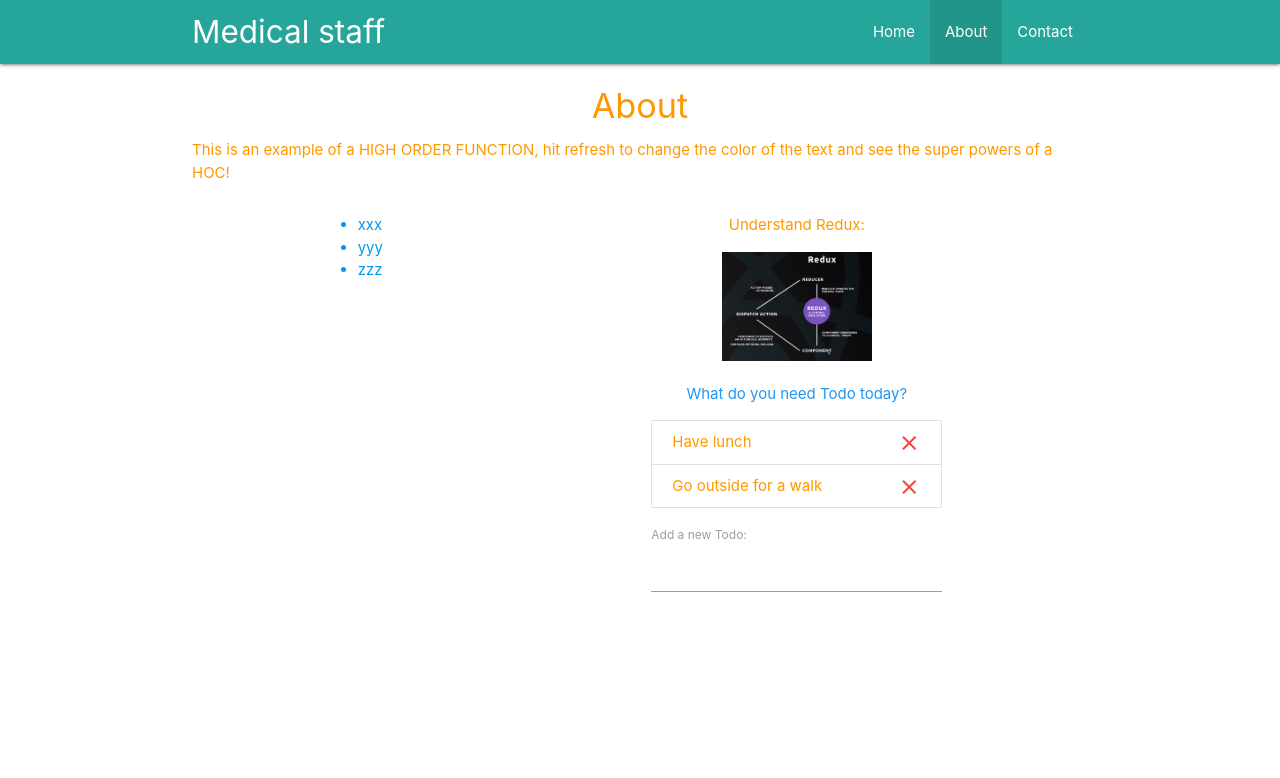
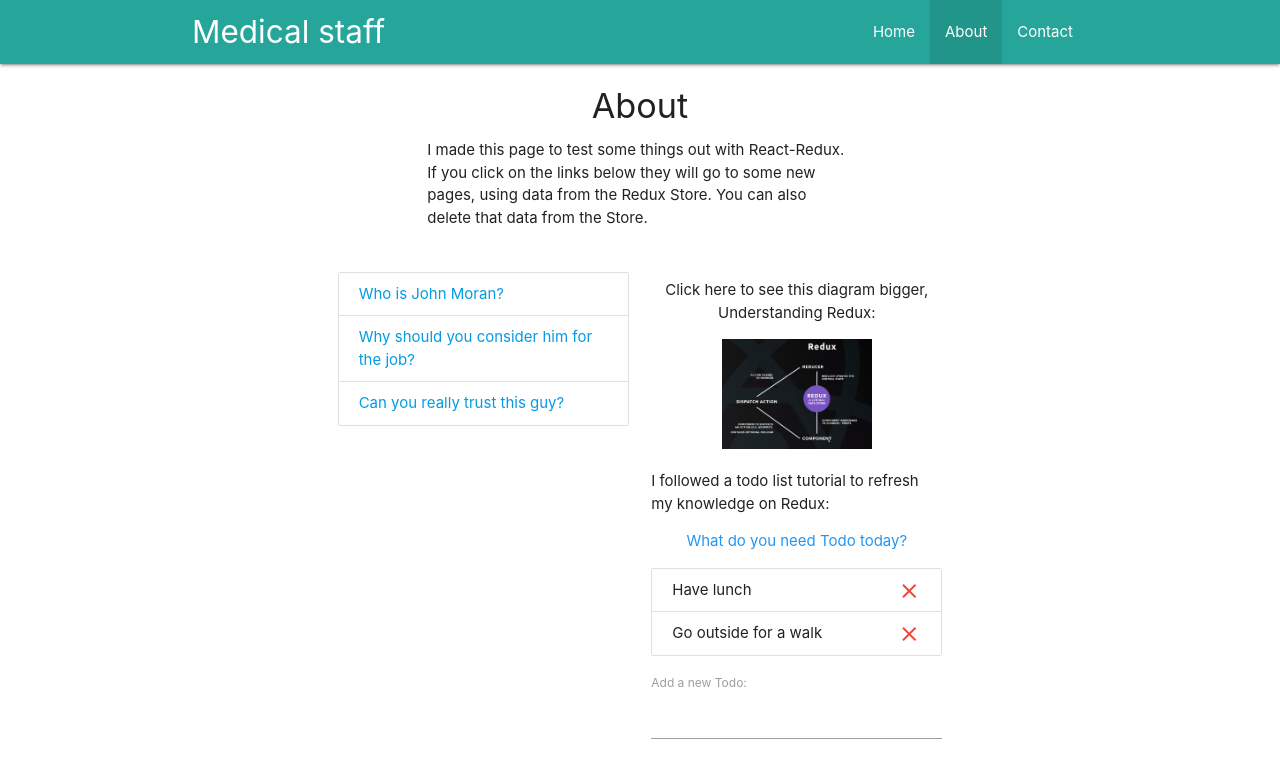
Before and after one commit to artworkjpm/roche-app-jm, a React (Create React App) app: page /about in a window 1280 px wide. Shown: the top 778 px of the page. Built offline with nearby package versions, Linux system fonts and the light colour scheme.

Commit message:
battle with time x axis

```diff
--- a/src/components/About.js
+++ b/src/components/About.js
@@ -1,19 +1,19 @@
 import React from "react";
 import HomeTesting from "./HomeTesting";
-import Rainbow from "./HOC/Rainbow";
 
 const About = () => {
   return (
     <div className="container">
-      <h4 className="center">About</h4>
-      <p>
-        This is an example of a HIGH ORDER FUNCTION, hit refresh to change the
-        color of the text and see the super powers of a HOC!
-      </p>
+      <div className="row">
+        <div className="col m6 offset-m3">
+          <h4 className="center">About</h4> <p>I made this page to test some things out with React-Redux. If you click on the links below they will go to some new pages, using data from the Redux Store. You can also delete that data from the Store.</p>
+        </div>
+      </div>
+
       <HomeTesting />
     </div>
   );
 };
 
 //this is an example of a HIGH ORDER FUNCTION, just to change the color of About page text, hit refresh to change color
-export default Rainbow(About);
+export default About;
--- a/src/components/Contact.js
+++ b/src/components/Contact.js
@@ -4,7 +4,10 @@ const Contact = props => {
   return (
     <div className="container">
       <h4 className="center">Contact</h4>
-      <p>Lorem ipsum dolor, sit amet consectetur adipisicing elit. Nemo iusto tenetur distinctio commodi velit? Architecto hic dolores nobis, tempore natus ipsa saepe corrupti porro quas suscipit alias velit incidunt sunt.</p>
+      <p>I'm actually working in Sant Cugat, so I can easily attend a second interview. </p>
+
+      <p>Call me on 695966706</p>
+      <p>Email: johnnymoran44@hotmail.com</p>
     </div>
   );
 };
--- a/src/components/HomeTesting.js
+++ b/src/components/HomeTesting.js
@@ -24,9 +24,9 @@ class HomeTesting extends Component {
     const postList = posts.length ? (
       posts.map(post => {
         return (
-          <Link to={"/" + post.id} key={post.id}>
-            <li>{post.title}</li>
-          </Link>
+          <li className="collection-item" key={post.id}>
+            <Link to={"/" + post.id}>{post.title} </Link>
+          </li>
         );
       })
     ) : (
@@ -37,11 +37,11 @@ class HomeTesting extends Component {
       <div className="container">
         <div className="row">
           <div className="col m6">
-            <ul className="listx"> {postList}</ul>
+            <ul className="collection"> {postList}</ul>
           </div>
           <div className="col m6">
             <div className="center beforeImage">
-              <p>Understand Redux:</p>
+              <p>Click here to see this diagram bigger, Understanding Redux:</p>
               <img src="images/redux.JPG" alt="React explanation" width="150" onClick={this.handleOpen} className={this.state.openImage ? "enlargeImage" : ""} />
             </div>
 
--- a/src/components/Post.js
+++ b/src/components/Post.js
@@ -6,7 +6,7 @@ class Post extends Component {
   handleClick = () => {
     this.props.deletePost(this.props.post.id);
     //redirect to home page after deleting post
-    this.props.history.push("/");
+    this.props.history.push("/about");
   };
   render() {
     console.log(this.props);
--- a/src/components/TodoComponent.js
+++ b/src/components/TodoComponent.js
@@ -4,10 +4,7 @@ import AddTodo from "./AddTodo";
 
 class TodoComponent extends Component {
   state = {
-    todos: [
-      { id: 1, content: "Have lunch" },
-      { id: 2, content: "Go outside for a walk" }
-    ]
+    todos: [{ id: 1, content: "Have lunch" }, { id: 2, content: "Go outside for a walk" }]
   };
 
   deleteTodo = id => {
@@ -32,6 +29,7 @@ class TodoComponent extends Component {
   render() {
     return (
       <div>
+        <p>I followed a todo list tutorial to refresh my knowledge on Redux:</p>
         <p className="center blue-text">What do you need Todo today?</p>
         <Todos todos={this.state.todos} deleteTodo={this.deleteTodo} />
         <AddTodo addTodo={this.addTodo} />
--- a/src/components/medico/graph.js
+++ b/src/components/medico/graph.js
@@ -1,6 +1,7 @@
 import React, { PureComponent } from "react";
 import Moment from "react-moment";
-import { ResponsiveContainer, ComposedChart, Line, Area, XAxis, YAxis, CartesianGrid, Tooltip, Legend } from "recharts";
+import moment from "moment";
+import { ResponsiveContainer, ComposedChart, Line, Area, XAxis, YAxis, CartesianGrid, Tooltip, Legend, Label } from "recharts";
 //import GraphData from "./graphData.json";
 import { connect } from "react-redux";
 
@@ -19,45 +20,62 @@ class Graph extends PureComponent {
       element.lowest = [data.ranges.low];
       element.highest = [data.ranges.high];
       element.times = ["00:00", "03:00", "06:00", "09:00", "12:00", "15:00", "18:00", "21:00", "00:00"];
+      element.date = moment(element.date).format("DD/MM/YYYY HH:MM");
     });
 
-    /* const newData = Object.assign(OldData, data.ranges);
-    newData.push({ ideal2: [data.ranges.ideal.from, data.ranges.ideal.to] });
+    const CustomTooltip = ({ active, payload, label }) => {
+      if (active) {
+        return (
+          <div className="custom-tooltip">
+            <p className="label">{`${label} : ${payload[3].value}`}</p>
+            <p className="intro">test</p>
+            <p className="desc">Anything you want can be displayed here.</p>
+          </div>
+        );
+      }
 
-    console.log("newData ", newData); */
+      return null;
+    };
+
+    const customLabel = () => {
+      return (
+        <text x={40} y={10} dy={0} width="100%" fill="#000000">
+          Hora de acostartse
+        </text>
+      );
+    };
+
     return (
       <div>
         <h4 className="center">{this.props.patient[0].fullname}</h4>
         <h5 className="center">
           {this.props.patient[0].diabetesType.includes("1") ? "Tipo 1" : "Tipo 2"} &nbsp;&nbsp; Age: {<Moment diff={this.props.patient[0].dateOfBirth} unit="years" />} &nbsp;&nbsp; DOB: {<Moment format="DD/MM/YYYY">{this.props.patient[0].dateOfBirth}</Moment>}
+          <br />
+          <br />
         </h5>
 
         <ResponsiveContainer width="100%" height={400}>
           <ComposedChart
             data={OldData}
             margin={{
-              top: 20,
+              top: 30,
               right: 20,
               left: 20,
               bottom: 0
             }}
           >
             <CartesianGrid strokeDasharray="3 3" />
-            <XAxis
-              dataKey="times"
-              padding={{
-                right: 0,
-                left: 0
-              }}
-            />
-            <YAxis />
-            <Tooltip />
+
+            <XAxis dataKey="times" label={customLabel} orientation="bottom" />
+            <XAxis dataKey="date" label={customLabel} orientation="top" />
+            <YAxis label={{ value: "Glucemia (mg/dL)", angle: -90, position: "insideLeft", textAnchor: "middle" }} />
+            <Tooltip dataKey="date" />
             <Legend />
 
             <Area type="monotone" dataKey="ideal" fill="#a0db78" dot={false} stroke="#a0db78" />
             <Line type="monotone" dataKey="glucose" stroke="#000000" />
-            <Line type="monotone" dataKey="lowest" dot={false} stroke="red" />
-            <Line type="monotone" dataKey="highest" dot={false} stroke="green" />
+            <Line type="monotone" name="lowest" dataKey="lowest" dot={false} stroke="red" />
+            <Line type="monotone" name="highest" dataKey="highest" dot={false} stroke="green" />
           </ComposedChart>
         </ResponsiveContainer>
       </div>
--- a/src/data/postsData.json
+++ b/src/data/postsData.json
@@ -1,17 +1,17 @@
 [
   {
     "id": 1,
-        "title": "xxx",
-        "body": "Lorem ipsum dolor sit, amet consectetur adipisicing elit. Commodi molestiae possimus cupiditate laborum natus consectetur, exercitationem deserunt saepe in animi voluptas numquam non. Sint nam impedit voluptatum at fuga quia?"
+    "title": "Who is John Moran?",
+    "body": "Born in London, living in Barcelona since 2016, no plans to leave. Has a daughter and lovely apartment near the beach in El Prat. He loves Front End Development and developing his development! He loves all things javascript and making apps that work well and look beautiful."
   },
   {
     "id": 2,
-        "title": "yyy",
-        "body": "Lorem ipsum dolor sit, amet consectetur adipisicing elit. Commodi molestiae possimus cupiditate laborum natus consectetur, exercitationem deserunt saepe in animi voluptas numquam non. Sint nam impedit voluptatum at fuga quia?"
+    "title": "Why should you consider him for the job?",
+    "body": "He used to be a graphic designer but has been coding for the web since 2013, so you are getting a near all rounder. He still has things to learn but that makes him hungary to go to work and do more projects with enthusiasm"
   },
   {
     "id": 3,
-        "title": "zzz",
-        "body": "Lorem ipsum dolor sit, amet consectetur adipisicing elit. Commodi molestiae possimus cupiditate laborum natus consectetur, exercitationem deserunt saepe in animi voluptas numquam non. Sint nam impedit voluptatum at fuga quia?"
+    "title": "Can you really trust this guy?",
+    "body": "He's not going anywhere, he was a long term job and wants to grow within a company, to evolve in to other aspects in the future, maybe Project Management, Consulting, Tech Lead...wherever the role takes him. "
   }
 ]
```
Lines whose indentation alone changed are shown as unchanged.
